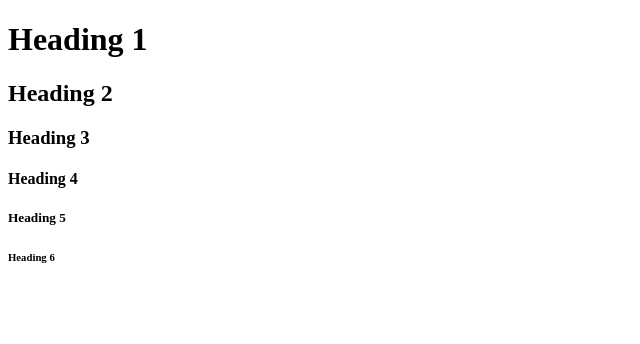
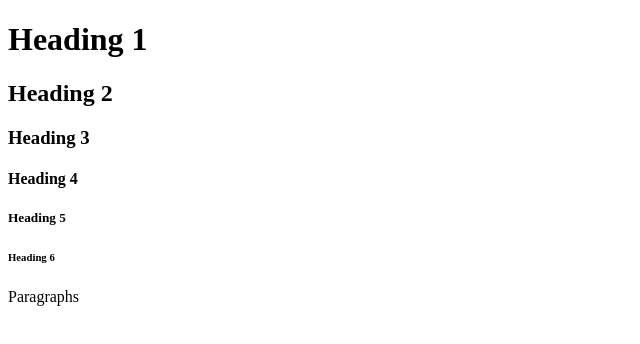
Before and after one commit to Julianah253/Julianah, a plain HTML site: page index.html in a window 1280 px wide. Shown: the whole page, without its empty margins (0-640 px from the left). Drawn offline with Linux system fonts and the light colour scheme.

Commit message:
paragraphs-added

```diff
--- a/index.html
+++ b/index.html
@@ -13,5 +13,6 @@
     <h4> Heading 4 </h4>
     <h5> Heading 5 </h5>
     <h6> Heading 6 </h6>
+    <p> Paragraphs </p>
 </body>
 </html>
```
